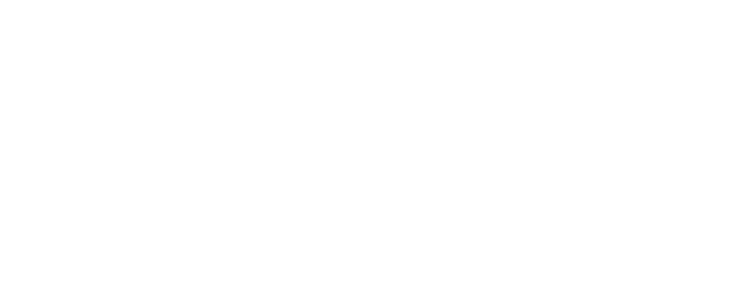
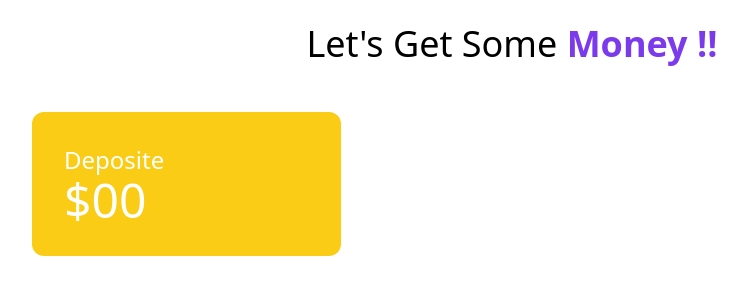
Before and after one commit to anamulrafi/functional-bank-website, a plain HTML site: page bank.html in a window 1280 px wide. Shown: the whole page, without its empty margins (128-875 px from the left). Drawn offline with nearby package versions, Linux system fonts and the light colour scheme.

Commit message:
deposit part design are completed

```diff
--- a/bank.html
+++ b/bank.html
@@ -5,9 +5,30 @@
     <meta http-equiv="X-UA-Compatible" content="IE=edge">
     <meta name="viewport" content="width=device-width, initial-scale=1.0">
     <title>Functional Bank Dashboard </title>
+    <script src="https://cdn.tailwindcss.com"></script>
+
 </head>
 <body>
+    <header>
+        <h1 class="text-4xl text-center mt-6">Let's Get Some
+            <span class="font-semibold text-violet-600"> Money !!</span>
+        </h1>
+    </header>
+    <main>
+        <section class="mt-12">
+            <div class="grid grid-cols-3 gap-4 w-9/12 mx-auto text-white">
+                <div class="bg-yellow-400  p-8 rounded-xl">
+                    <h4 class="text-2xl">Deposite</h4>
+                    <h2  class="text-5xl">$<span id="deposit-total">00</span></h2>
+                </div>
 
+            </div>
+        </section>
+        <!-- deposit & Withdraw -->
+
+    </main>
+<script src="js/deposit.js"></script>
+<script src="js/withdraw.js"></script>
 
 </body>
 </html>
```
Also changed, not shown: js/deposit.js (added), js/withdraw.js (added).
